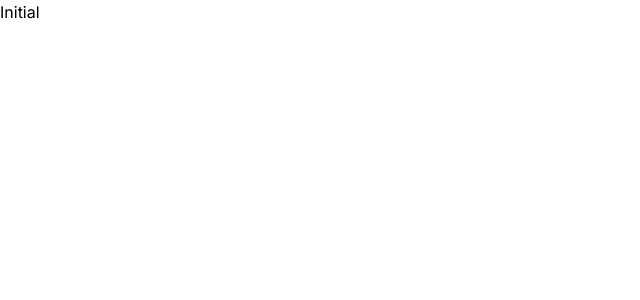
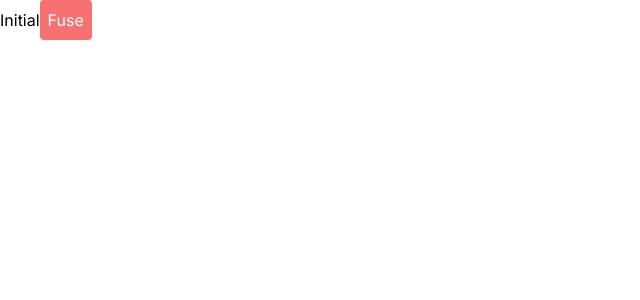
Before and after one commit to notwindstone/persona-4-golden-fusion-calculator, a Next.js app: page / in a window 1280 px wide. Shown: the top 300 px of the page, without its empty margins (0-640 px from the left). Built offline with nearby package versions, Linux system fonts and the light colour scheme.

Commit message:
feat: implement initial fuse function

```diff
--- a/src/app/page.tsx
+++ b/src/app/page.tsx
@@ -1,7 +1,18 @@
+"use client";
+
+import { fuse } from "@/lib/fuse";
+import { personae } from "@/config/data";
+
 export default function Home() {
   return (
     <div>
       Initial
+      <button
+        className={"p-2 bg-red-400 rounded text-white"}
+        onClick={() => fuse(personae[0].name)}
+      >
+        Fuse
+      </button>
     </div>
   );
 }
--- a/src/config/data.ts
+++ b/src/config/data.ts
@@ -5,7 +5,7 @@
 //   http://www.gamefaqs.com/ps2/945498-shin-megami-tensei-persona-4/faqs/54981
 //   http://db.gamefaqs.com//portable/vita//file/persona_4_golden_fusion.png
 
-const personae = [
+export const personae = [
     {'arcana': 'Fool',        'level':  1, 'name': 'Izanagi',           },
     {'arcana': 'Fool',        'level':  7, 'name': 'Yomotsu-Shikome',   },
     {'arcana': 'Fool',        'level': 13, 'name': 'Obariyon',          },
@@ -213,7 +213,7 @@ const personae = [
     {'arcana': 'World',       'level': 91, 'name': 'Izanagi-no-Okami',  'max': true, 'special': true },
     ];
 
-const arcana2Combos = [
+export const arcana2Combos = [
     {'source': ['Fool',        'Fool',        ], 'result': 'Fool'        },
     {'source': ['Fool',        'Magician',    ], 'result': 'Temperance'  },
     {'source': ['Fool',        'Priestess',   ], 'result': 'Death'       },
@@ -483,7 +483,7 @@ const arcana2Combos = [
     {'source': ['Aeon',        'Aeon',        ], 'result': 'Aeon'        },
     ];
 
-const arcana3Combos = [
+export const arcana3Combos = [
     {'source': ['Magician',    'Fool',        ], 'result': 'Fortune'     },
     {'source': ['Priestess',   'Fool',        ], 'result': 'Lovers'      },
     {'source': ['Priestess',   'Magician',    ], 'result': 'Fortune'     },
@@ -739,7 +739,7 @@ const arcana3Combos = [
     {'source': ['Aeon',        'Jester',      ], 'result': 'Judgement'   },
     ];
 
-const specialCombos = [
+export const specialCombos = [
     {'result': 'Izanagi', 'sources': ['Yomotsu-Shikome', 'Obariyon']},
     {'result': 'Black Frost', 'sources': ['Jack Frost', 'Pyro Jack', 'King Frost', 'Pixie', 'Ghoul']},
     {'result': 'Pixie', 'sources': ['Orobas', 'Jack Frost']},
--- /dev/null
+++ b/src/lib/fuse.ts
@@ -0,0 +1,5 @@
+export function fuse(...args: string[]) {
+    console.log(args);
+
+    return;
+}
```
